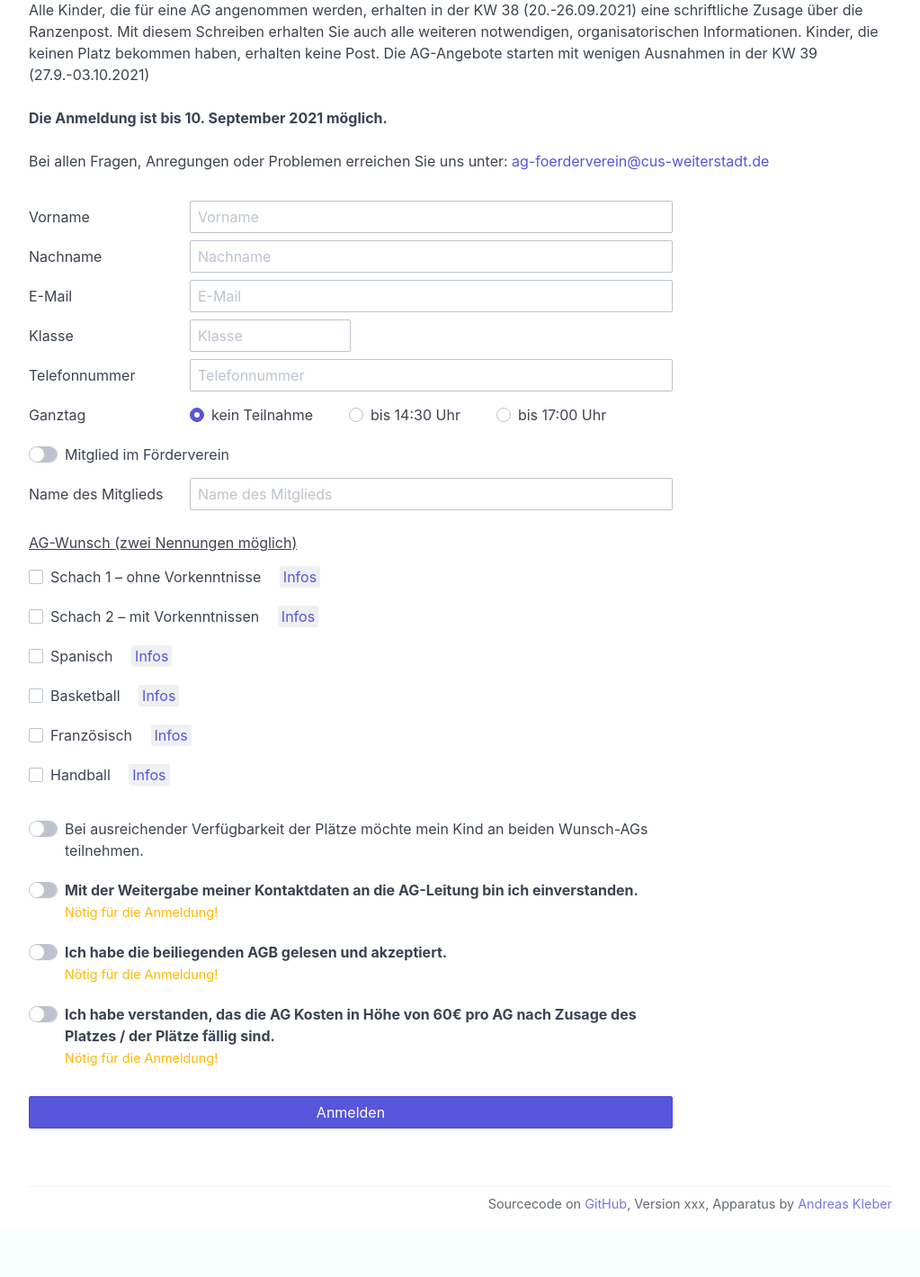
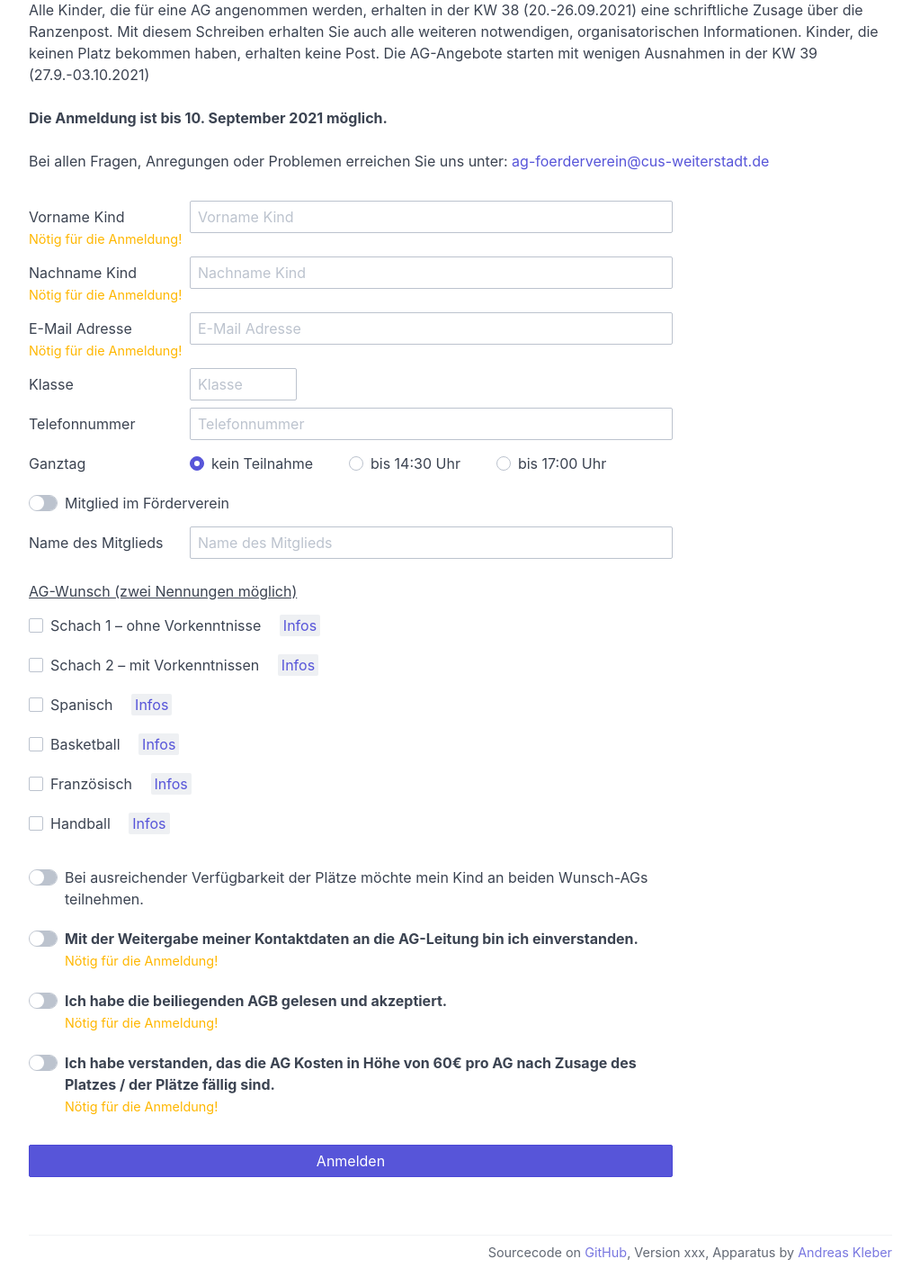
Before and after one commit to akleber/apparatus, a Flask app: page /event/a526e980-a014-41cc-b03d-33d09c09a16a/view in a window 1280 px wide. Shown: the part 465-1884 px from the top of the page at 90% size, without its empty margins (128-1151 px from the left). Before the commit the page ends 1811 px from the top, so only its background shows below. Run offline with Flask 2, Linux system fonts and the light colour scheme; data comes from the database, SQL or seed files in the repository.

Commit message:
more required fields, limit to two max

```diff
--- a/app/templates/register.html
+++ b/app/templates/register.html
@@ -1,6 +1,22 @@
 {% extends 'eventBase.html' %}
 
 {% block content %}
+
+<script type="text/javascript">
+  function chkcontrol(j) {
+    var total = 0;
+    for (var i = 0; i < document.form1.activity.length; i++) {
+      if (document.form1.activity[i].checked) {
+        total = total + 1;
+      }
+      if (total > 2) {
+        //alert("Please Select only three")
+        document.form1.activity[j].checked = false;
+        return false;
+      }
+    }
+  }
+</script>
 
 <H1 class="text-left mt-2">{{ event_data.title }}</H1>
 
@@ -11,62 +27,68 @@
 <div class="columns">
   <div class="column col-9 col-xs-12">
 
-    <form class="form-horizontal" action="{{ url_for('register', eventID=event_data.eventID) }}" method="POST">
+    <form name="form1" class="form-horizontal" action="{{ url_for('register', eventID=event_data.eventID) }}"
+      method="POST">
 
       <input type="hidden" name="eventID" value="{{ event_data.eventID }}">
 
       <div class="form-group">
         <div class="col-3 col-sm-12">
-          <label class="form-label" for="input-example-1">Vorname</label>
+          <label class="form-label" for="firstName" style="padding-bottom:0px">Vorname Kind</label>
+          <span class="text-small text-warning">Nötig für die Anmeldung!</span>
         </div>
         <div class="col-9 col-sm-12">
-          <input class="form-input" type="text" name="firstName" placeholder="Vorname">
+          <input class="form-input" type="text" id="firstName" name="firstName" placeholder="Vorname Kind" required>
         </div>
       </div>
 
       <div class="form-group">
         <div class="col-3 col-sm-12">
-          <label class="form-label" for="input-example-1">Nachname</label>
+          <label class="form-label" for="familyName" style="padding-bottom:0px">Nachname Kind</label>
+          <span class="text-small text-warning">Nötig für die Anmeldung!</span>
         </div>
         <div class="col-9 col-sm-12">
-          <input class="form-input" type="text" name="familyName" placeholder="Nachname">
+          <input class="form-input" type="text" id="familyName" name="familyName" placeholder="Nachname Kind" required>
         </div>
       </div>
 
       <div class="form-group">
         <div class="col-3 col-sm-12">
-          <label class="form-label" for="input-example-1">E-Mail</label>
+          <label class="form-label" for="mail" style="padding-bottom:0px">E-Mail Adresse</label>
+          <span class="text-small text-warning">Nötig für die Anmeldung!</span>
         </div>
         <div class="col-9 col-sm-12">
-          <input class="form-input" type="text" name="mail" placeholder="E-Mail">
+          <input class="form-input" type="text" id="mail" name="mail" placeholder="E-Mail Adresse" required>
+
         </div>
       </div>
 
       <div class="form-group">
         <div class="col-3 col-sm-12">
-          <label class="form-label" for="input-example-1">Klasse</label>
+          <label class="form-label" for="klasse">Klasse</label>
         </div>
-        <div class="col-3 col-sm-12">
-          <input class="form-input" type="text" name="klasse" placeholder="Klasse">
+        <div class="col-2 col-sm-12">
+          <input class="form-input" type="text" id="klasse" name="klasse" placeholder="Klasse">
         </div>
       </div>
 
       <div class="form-group">
         <div class="col-3 col-sm-12">
-          <label class="form-label" for="input-example-1">Telefonnummer</label>
+          <label class="form-label" for="telefonnummer">Telefonnummer</label>
         </div>
         <div class="col-9 col-sm-12">
-          <input class="form-input" type="text" name="telefonnummer" placeholder="Telefonnummer">
+          <input class="form-input" type="text" id="telefonnummer" name="telefonnummer" placeholder="Telefonnummer">
         </div>
       </div>
 
       <div class="form-group">
         <div class="col-3 col-sm-12">
-          <label class="form-label" for="input-example-1">Ganztag</label>
+          <label class="form-label" for="ganztag">Ganztag</label>
         </div>
 
         <label class="form-radio form-inline">
-          <input type="radio" name="ganztag" value="0" checked><i class="form-icon"></i> kein Teilnahme&emsp;&emsp;
+          <input type="radio" id="ganztag" name="ganztag" value="0" checked><i class="form-icon"></i> kein
+          Teilnahme&emsp;&emsp;
         </label>
         <label class="form-radio form-inline">
           <input type="radio" name="ganztag" value="1"><i class="form-icon"></i> bis 14:30 Uhr&emsp;&emsp;
@@ -85,10 +107,11 @@
 
       <div class="form-group">
         <div class="col-3 col-sm-12">
-          <label class="form-label" for="input-example-1">Name des Mitglieds</label>
+          <label class="form-label" for="foevMitgliedsname">Name des Mitglieds</label>
         </div>
         <div class="col-9 col-sm-12">
-          <input class="form-input" type="text" name="foevMitgliedsname" placeholder="Name des Mitglieds">
+          <input class="form-input" type="text" id="foevMitgliedsname" name="foevMitgliedsname"
+            placeholder="Name des Mitglieds">
         </div>
       </div>
 
@@ -103,7 +126,7 @@
       {% for a in activity_data %}
       <div class="form-group">
         <label class="form-checkbox">
-          <input type="checkbox" name="activity" value="{{ a['activityID'] }}">
+          <input type="checkbox" name="activity" value="{{ a['activityID'] }}" onclick='chkcontrol({{ loop.index0 }})'>
           <i class="form-icon"></i> {{ a['title'] }} &emsp;<span class="label"><a
               href="{{ url_for('activityAbout', activityID=a['activityID']) }}" target="_blank">Infos</a></span>
         </label>
```
